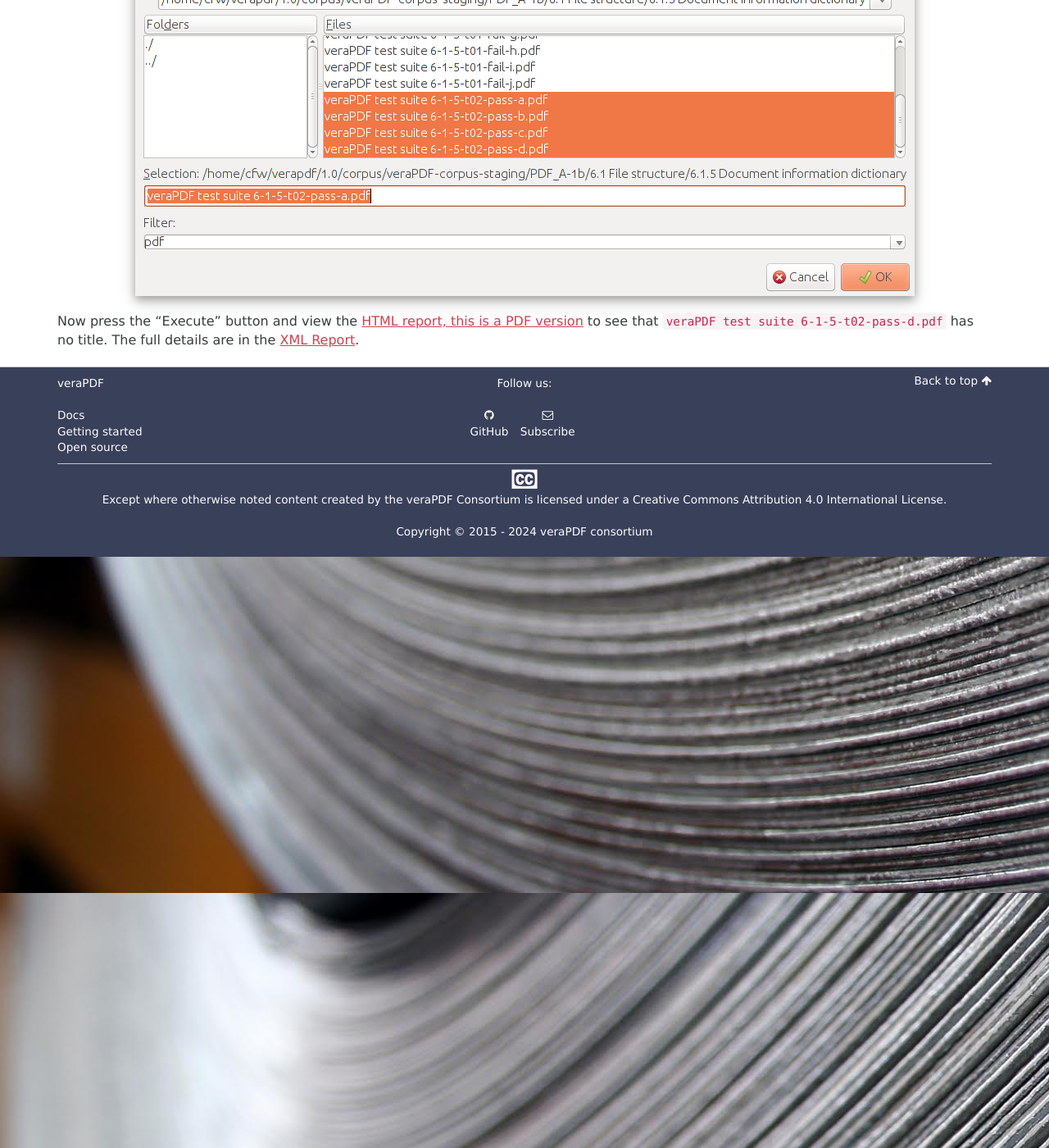
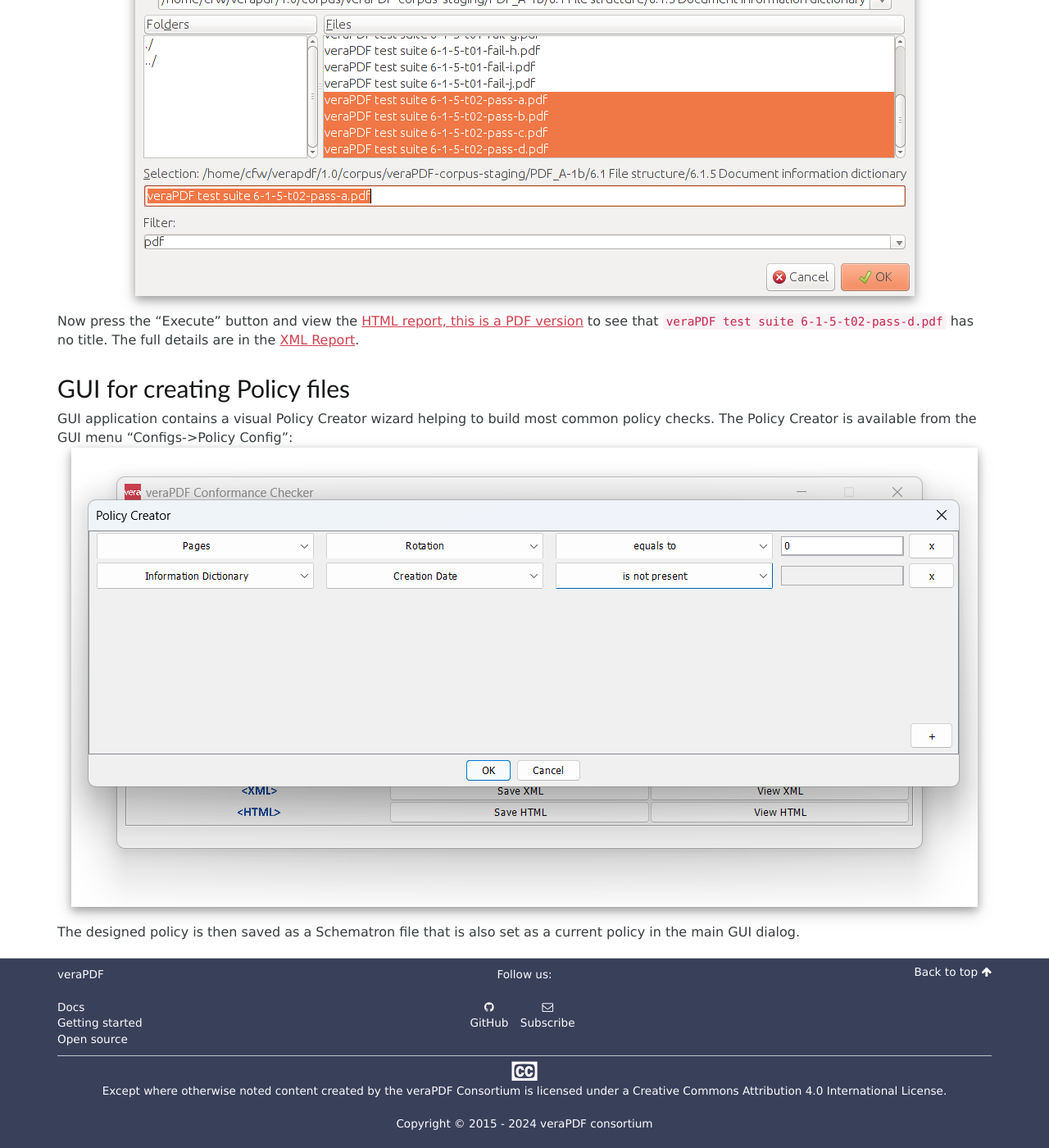
Before and after one commit to veraPDF/veraPDF.github.io, a Jekyll site: the page built from policy/index.md, in a window 1280 px wide and 1400 px high, scrolled down 3822 px. Shown: the whole window at 82% size. Built offline with Jekyll 4.4.1, drawn with Linux system fonts in a browser that asks for light colours; nearby versions of some CDN libraries.

Commit message:
Add info on Policy Creator

```diff
--- a/policy/index.md
+++ b/policy/index.md
@@ -201,3 +201,10 @@ Now press the "Execute" button and view the
 [HTML report, this is a PDF version](info-dict/report.pdf) to see that `veraPDF
 test suite 6-1-5-t02-pass-d.pdf` has no title. The full details are in the
 [XML Report](info-dict/report.xml).
+
+## GUI for creating Policy files
+
+GUI application contains a visual Policy Creator wizard helping to build most common policy checks. The Policy Creator is available from the GUI menu "Configs->Policy Config":
+![veraPDF Policy Creator](/images/policy/gui-policy-creator.png "veraPDF Policy Creator"){: .img-responsive .center-block}
+
+The designed policy is then saved as a Schematron file that is also set as a current policy in the main GUI dialog.
```
Also changed, not shown: images/policy/gui-policy-creator.png (added).
